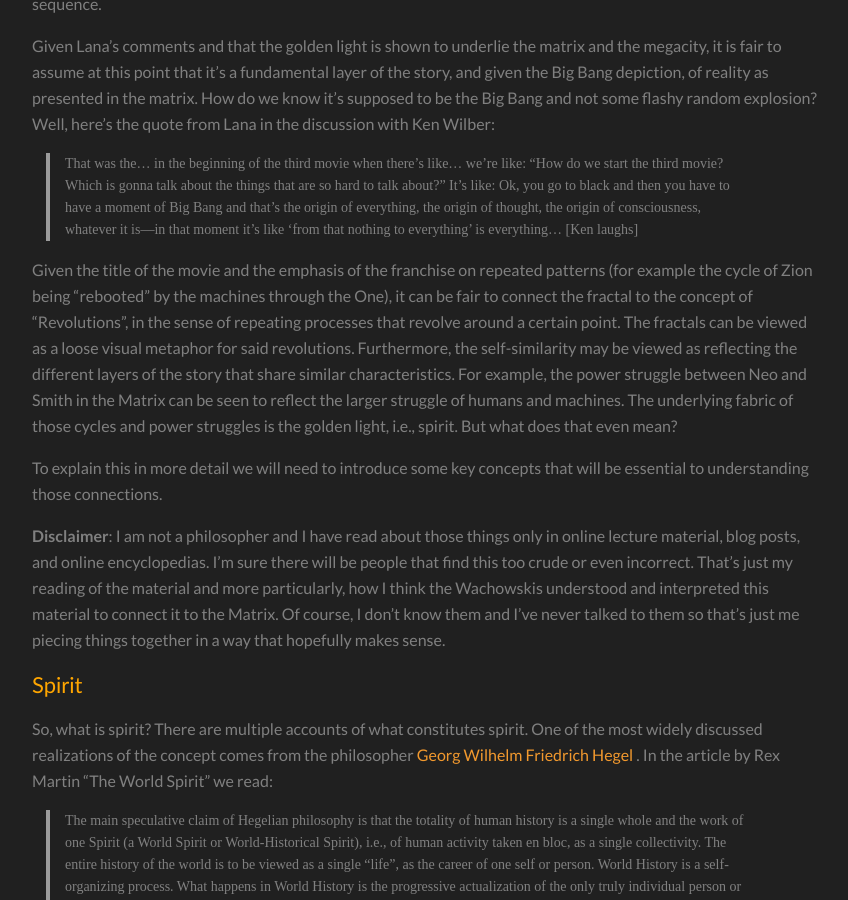
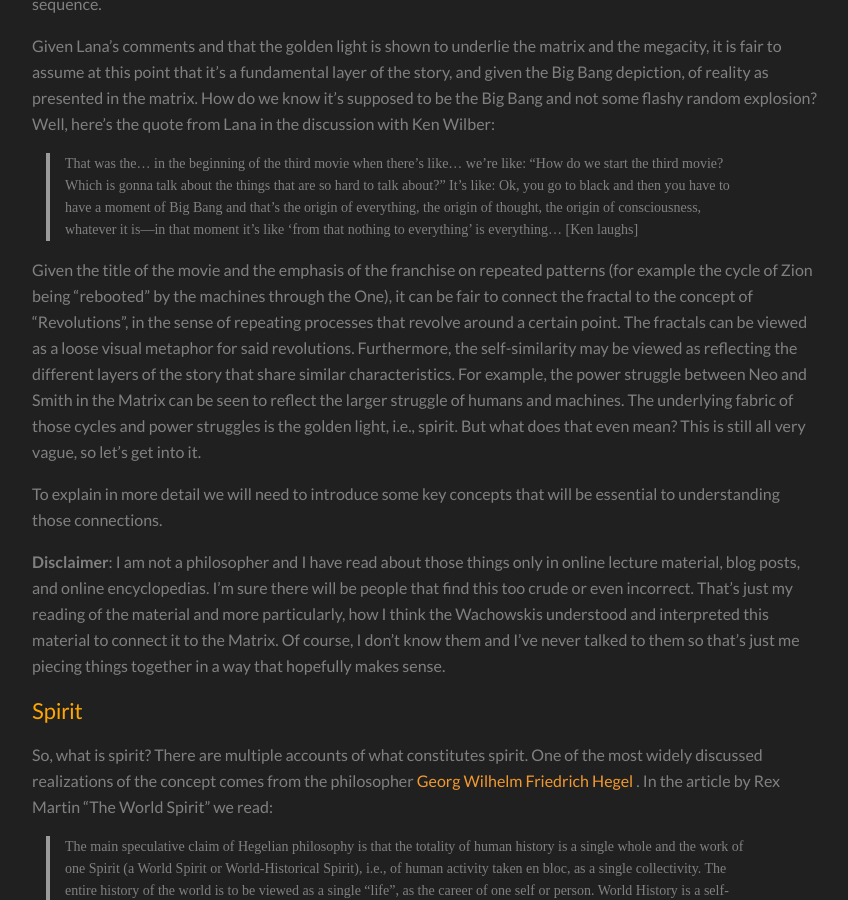
Before and after one commit to Stalence/stalence.github.io, a Jekyll site: the page built from _posts/2021-12-30-The Matrix Dialectics.md, in a window 1280 px wide and 900 px high, scrolled down 3217 px. Shown: the whole window, without its empty margins (213-1061 px from the left). Built offline with Jekyll 4.4.1, drawn with Linux system fonts in a browser that asks for light colours; a script that is not in the unit is left out.

Commit message:
Update 2021-12-30-The Matrix Dialectics.md

```diff
--- a/_posts/2021-12-30-The Matrix Dialectics.md
+++ b/_posts/2021-12-30-The Matrix Dialectics.md
@@ -48,9 +48,9 @@
 > That was the...  in the beginning of the third movie when there's like... we're like: "How do we start the third movie? Which is gonna talk about the things that are so hard to talk about?”  It's like: Ok, you go to black and then you have to have a moment of Big Bang and that's the origin of everything, the origin of thought, the origin of consciousness, whatever it is—in that moment it's like 'from that nothing to everything' is everything... [Ken laughs]
 
 
-Given the title of the movie and the emphasis of the franchise on repeated patterns (for example the cycle of Zion being "rebooted" by the machines through the One), it can be fair to connect the fractal to the concept of "Revolutions", in the sense of repeating processes that revolve around a certain point. The fractals can be viewed as a loose visual metaphor for said revolutions. Furthermore, the self-similarity may be viewed as reflecting the different layers of the story that share similar characteristics. For example, the power struggle between Neo and Smith in the Matrix can be seen to reflect the larger struggle of humans and machines. The underlying fabric of those cycles and power struggles is the golden light, i.e., spirit. But what does that even mean?
+Given the title of the movie and the emphasis of the franchise on repeated patterns (for example the cycle of Zion being "rebooted" by the machines through the One), it can be fair to connect the fractal to the concept of "Revolutions", in the sense of repeating processes that revolve around a certain point. The fractals can be viewed as a loose visual metaphor for said revolutions. Furthermore, the self-similarity may be viewed as reflecting the different layers of the story that share similar characteristics. For example, the power struggle between Neo and Smith in the Matrix can be seen to reflect the larger struggle of humans and machines. The underlying fabric of those cycles and power struggles is the golden light, i.e., spirit. But what does that even mean? This is still all very vague, so let's get into it.
 
-To explain this in more detail we will need to introduce some key concepts that will be essential to understanding those connections.
+To explain in more detail we will need to introduce some key concepts that will be essential to understanding those connections.
 
 **Disclaimer**: I am not a philosopher and I have read about those things only in online lecture material, blog posts, and online encyclopedias. I'm sure there will be people that find this too crude or even incorrect. That's just my reading of the material and more particularly, how I think the Wachowskis understood and interpreted this material to connect it to the Matrix. Of course, I don't know them and I've never talked to them so that's just me piecing things together in a way that hopefully makes sense.
 
```
